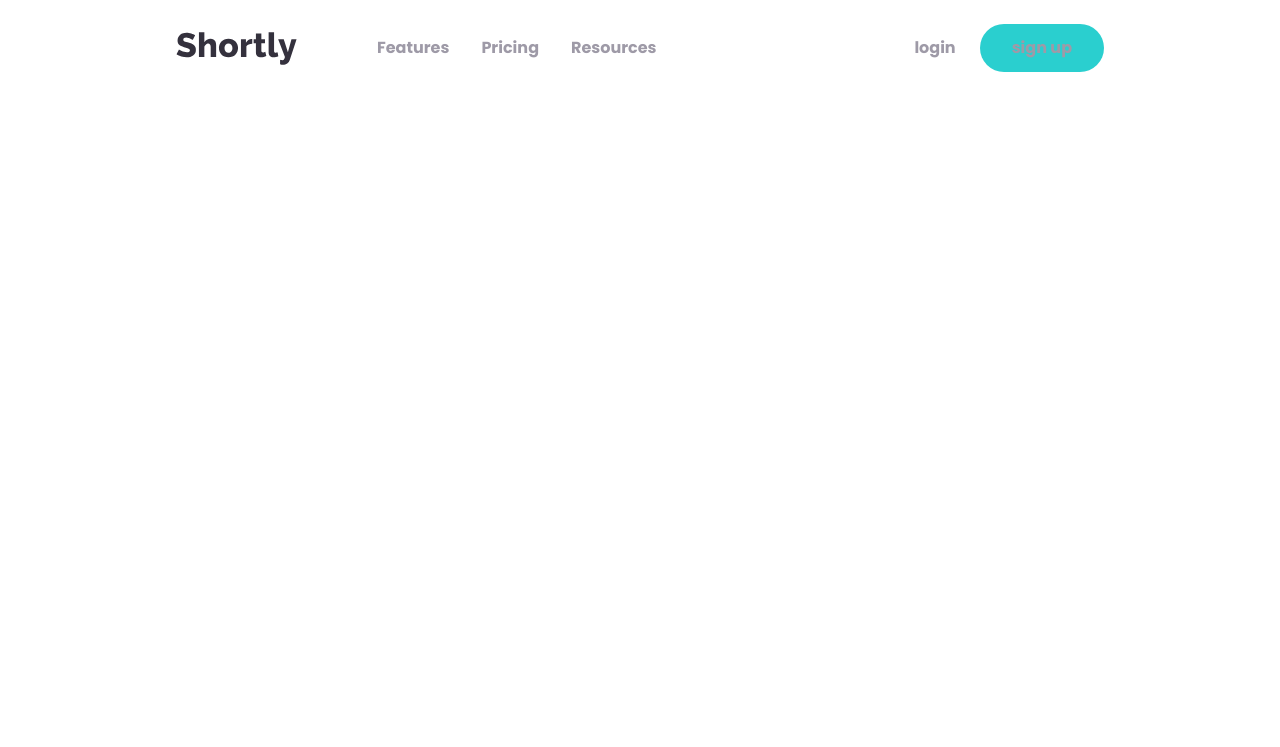
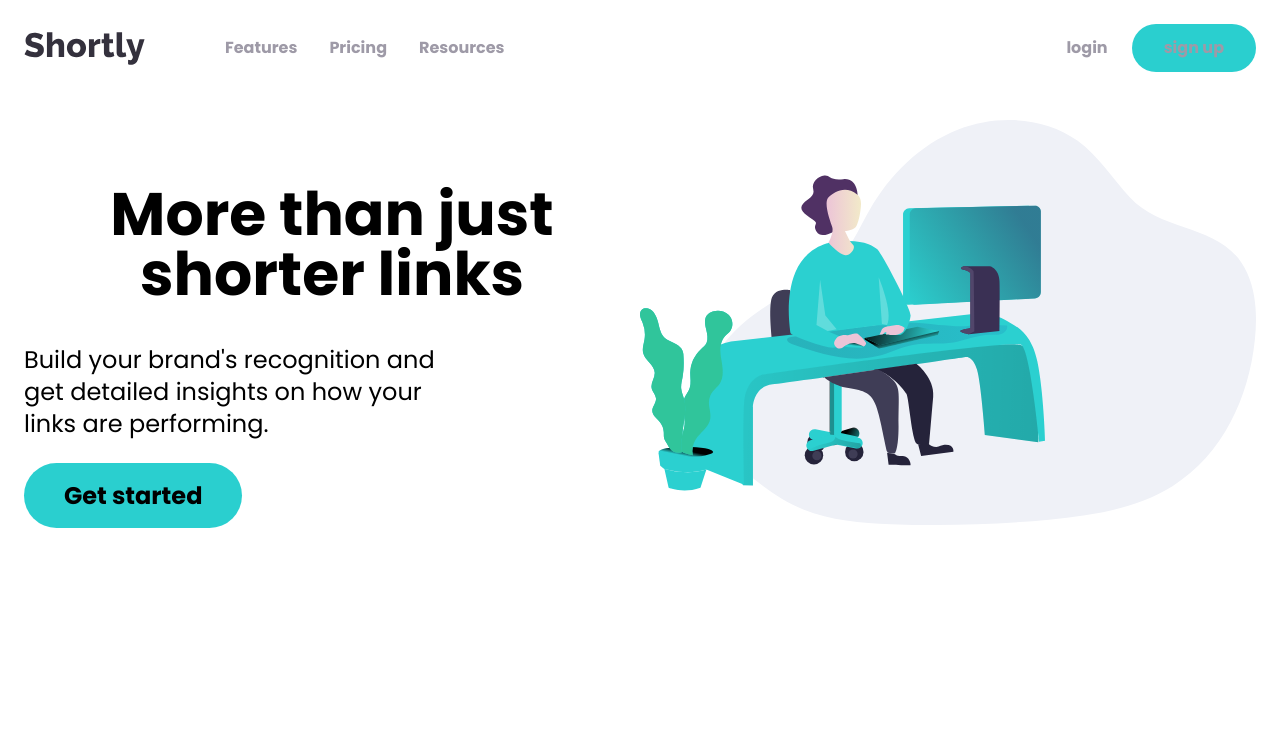
Before and after one commit to AJenkinsSolutions/tailwind-my-shortly-ui, a website: page index.html in a window 1280 px wide. Drawn offline with Linux system fonts and the light colour scheme.

Commit message:
Feat: impl hero

```diff
--- a/index.html
+++ b/index.html
@@ -44,7 +44,7 @@
       </div>
 
       <!-- right buttons menu -->
-      <div class="items-center space-x-6 font-bold hiddem text-grayishViolet md:flex">
+      <div class="items-center hidden space-x-6 font-bold hiddem text-grayishViolet md:flex">
         <div class="hover:text-veryDarkViolet">login</div>
         <a href="" class="px-8 py-3 font-bold text-white rounded-full bg-cyan hover:opacity-70"> sign up</a>
       </div>
@@ -53,6 +53,44 @@
     <!-- @todo Mobile Menu -->
    </nav>
 
+   <!-- Hero Section -->
+<div class="section" id="hero">
+
+  <!-- hero container -->
+  <div class="container flex flex-col-reverse p-6 mx-auto lg:flex-row">
+    <!-- content container -->
+    <div class="flex flex-col space-y-10 mb-44 lg:mt-16 xl:mb-52 lg:w-1/2">
+      <h1 class="text-5xl text-center font-bold lg:text-6xl lg:max-w-md.lj:text-left
+      ">More than just shorter links</h1>
+      <p class="text-2xl text-center text-gray-400 lg:max-w-md lg:text-left">
+        Build your brand's recognition and get detailed insights on how your
+        links are performing.
+      </p>
+      <div class="mx-auto lg:mx-0">
+        <a href="" class="px-10 py-5 text-2xl font-bold text-white rounded-full bg-cyan lg:py-4 hover:opacity-70">Get started</a>
+      </div>
+    </div>
+
+    <!-- img  -->
+    <div class="mx-auto mb-24 md:w-180 lg:mb-0 lg:w-1/2">
+      <img src="images/illustration-working.svg" alt="">
+    </div>
+
+
+
+  </div>
+
+
+</div>
+
+<!-- Shorten section -->
+<div class="section" id="shorten">
+  <!-- shorten container -->
+
+
+
+</div>
+
 
 
 
--- a/tailwind.config.js
+++ b/tailwind.config.js
@@ -11,12 +11,7 @@ module.exports = {
       veryDarkBlue: 'hsl(255, 11%, 22%)',
       veryDarkViolet: 'hsl(260, 8%, 14%) ',
     },
-    screens: {
-      sm: '480px',
-      md: '768px',
-      lg: '976px',
-      xl: '1440px',
-    },
+
     extend: {
 
       fontFamily: {
```
Also changed, not shown: css/style.css.
